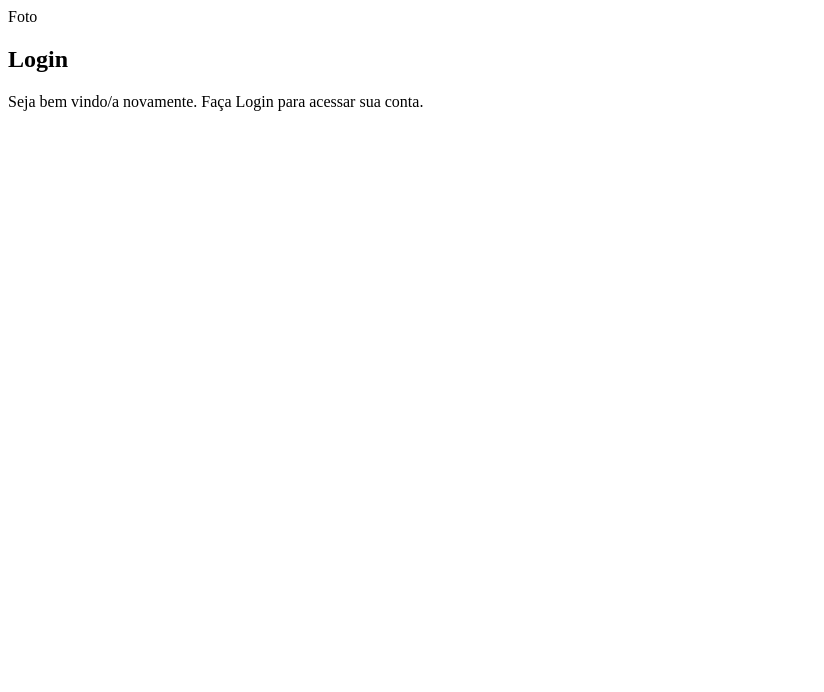
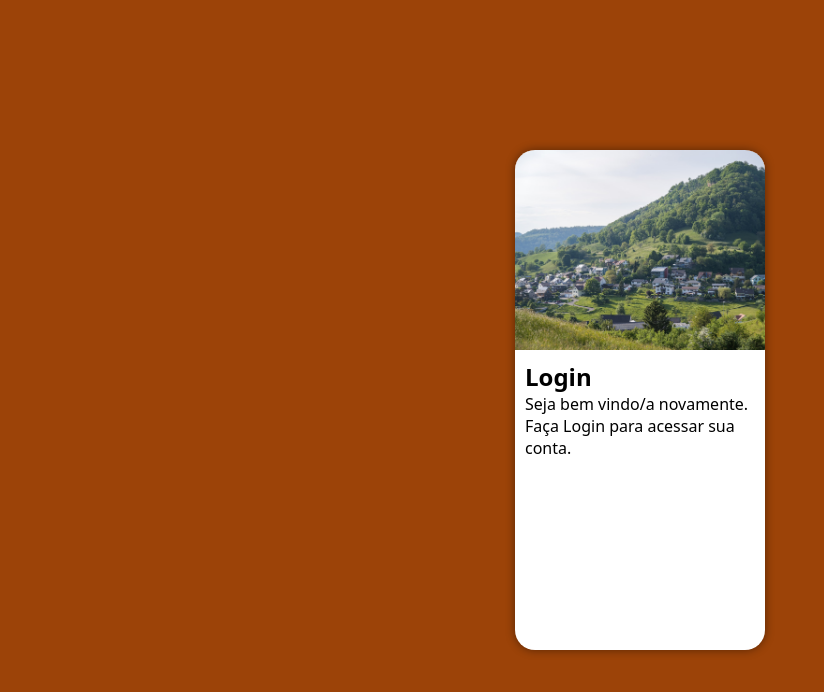
Before and after one commit to Jordan-Geliel-Rodrigues/HTML5eCSS3, a plain HTML site: page Questões/cap.26 ex.027/index.html in a window 1280 px wide. Shown: the whole page, without its empty margins (0-824 px from the left). Drawn offline with Linux system fonts and the light colour scheme.

Commit message:
Login Personalizado parte 2

```diff
--- a/Questões/cap.26 ex.027/estilos/style.css
+++ b/Questões/cap.26 ex.027/estilos/style.css
@@ -6,3 +6,48 @@
     Laranja: #E86F23
     Marrom: #9C4308
 */
+
+* {
+    font-family: system-ui, -apple-system, BlinkMacSystemFont, 'Segoe UI', Roboto, Oxygen, Ubuntu, Cantarell, 'Open Sans', 'Helvetica Neue', sans-serif;
+    padding: 0px;
+    margin: 0px;
+    box-sizing: border-box;
+}
+
+body, html {
+    background-color: #9C4308;
+    height: 100vh;
+    width: 100vw;
+}
+
+main {
+    position: relative;
+    height: 100vh;
+    width: 100vw;
+}
+
+section#login {
+    position: absolute;
+    top: 50%;
+    left: 50%;
+    transform: translate(-50%, -50%);
+    overflow: hidden;
+    background-color: white;
+    width: 250px;
+    height: 500px;
+    border-radius: 20px;
+    box-shadow: 0px 0px 10px rgba(0, 0, 0, 0.445);
+}
+
+section#login > div#imagem {
+    display: block;
+    background: #9C4308 url(../imagens/pexels-thomas-p-16964695.jpg) no-repeat;
+    background-position: left bottom;
+    background-size: cover;
+    height: 200px;
+}
+
+section#login > div#formulario {
+    display: block;
+    padding: 10px;
+}
--- a/Questões/cap.26 ex.027/index.html
+++ b/Questões/cap.26 ex.027/index.html
@@ -10,7 +10,7 @@
     <main>
         <section id="login">
             <div id="imagem">
-                Foto
+                <!--Aqui vai a imagem no CSS-->
             </div>
             <div id="formulario">
                 <h1>Login</h1>
```
